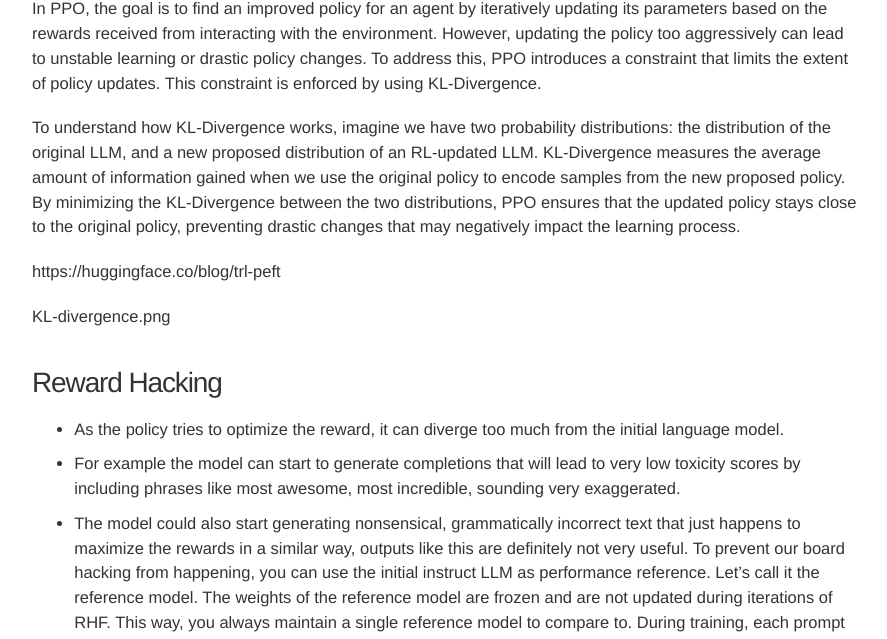
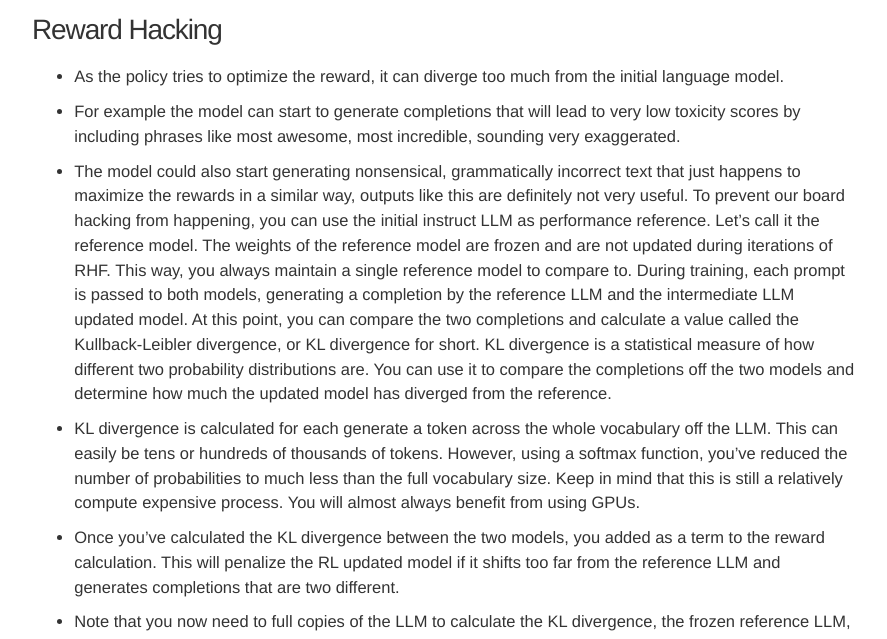
Before and after one commit to davidsbatista/davidsbatista.net, a Jekyll site: the page built from _posts/2023-09-15-Generative_AI_LLMs-Coursera.md, in a window 1280 px wide and 900 px high, scrolled down 15627 px, cut to the strip 261-900 px from the top of the window. Shown: the whole strip, without its empty margins (195-1082 px from the left). Built offline with Jekyll 4.4.1, drawn with Linux system fonts in a browser that asks for light colours; nearby versions of some CDN libraries; comment, search, counter and statistics services are not loaded.

Commit message:
wip: PPO

```diff
--- a/_posts/2023-09-15-Generative_AI_LLMs-Coursera.md
+++ b/_posts/2023-09-15-Generative_AI_LLMs-Coursera.md
@@ -462,30 +462,6 @@ Proximal Policy Optimization (PPO) makes updates to the LLM. The updates are sma
 </figure>
 
 
-In PPO, the goal is to find an improved policy for an agent by iteratively updating its parameters based on the rewards received from interacting with the environment. However, updating the policy too aggressively can lead to unstable learning or drastic policy changes. To address this, PPO introduces a constraint that limits the extent of policy updates. This constraint is enforced by using KL-Divergence.
-
-To understand how KL-Divergence works, imagine we have two probability distributions: the distribution of the original LLM, and a new proposed distribution of an RL-updated LLM. KL-Divergence measures the average amount of information gained when we use the original policy to encode samples from the new proposed policy. By minimizing the KL-Divergence between the two distributions, PPO ensures that the updated policy stays close to the original policy, preventing drastic changes that may negatively impact the learning process.
-
-https://huggingface.co/blog/trl-peft
-
-KL-divergence.png
-
-
-
-
-
-
-
-
-
-
-
-
-
-
-
-
-
 ### Reward Hacking
 
 - As the policy tries to optimize the reward, it can diverge too much from the initial language model.
```
